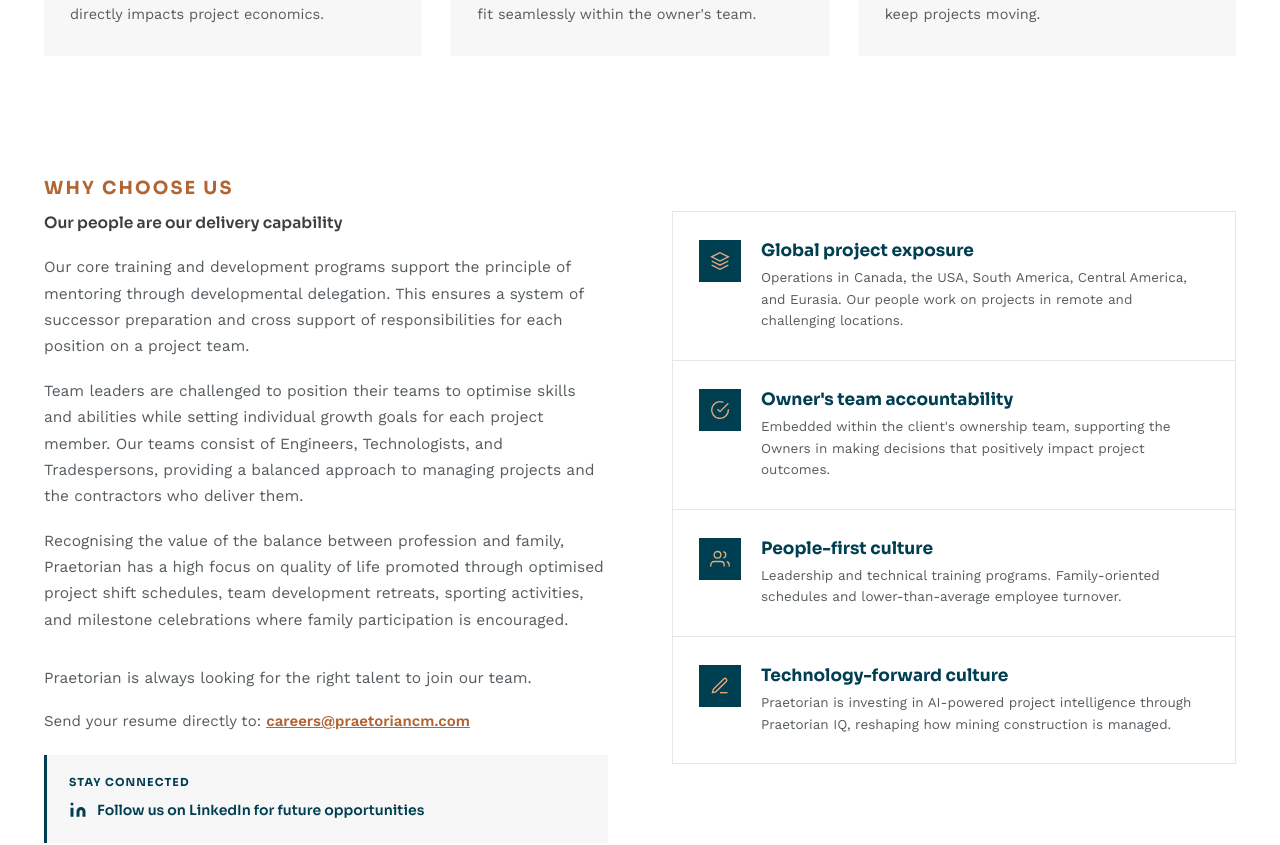
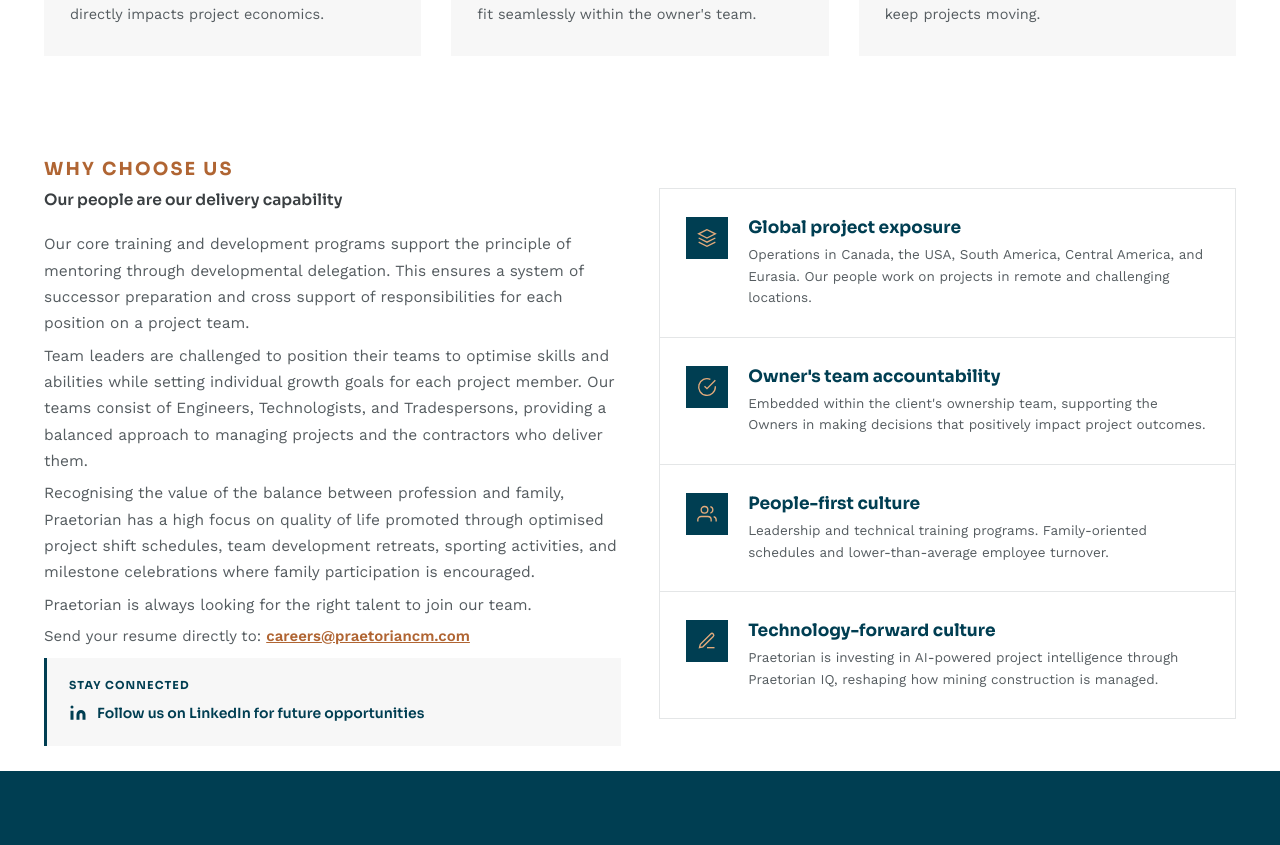
Before and after one commit to PCMGlobal/Praetorian-CM-Website, a Next.js app: page /about in a window 1280 px wide. Shown: the part 2681-3526 px from the top of the page. Built offline with nearby package versions, Linux system fonts and the light colour scheme; no server answers.

Commit message:
About: tighten careers section spacing, reduce paragraph margins

```diff
--- a/app/about/page.tsx
+++ b/app/about/page.tsx
@@ -269,18 +269,18 @@ export default async function AboutPage() {
               </div>
             </div>
           </section>
-      <section id="pcml-careers" style={{ padding: "clamp(28px,3.5vw,48px) 0", scrollMarginTop: "120px" }}>
+      <section id="pcml-careers" style={{ padding: "clamp(16px,2vw,28px) 0", scrollMarginTop: "120px" }}>
         <div style={{ maxWidth: "1400px", margin: "0 auto", padding: "0 clamp(16px,4vw,44px)" }}>
-          <div data-reveal="" style={{ fontFamily: "var(--font-sora), sans-serif", fontWeight: "700", fontSize: "18px", letterSpacing: ".12em", textTransform: "uppercase", color: "#B06533", marginBottom: "12px" }}>{about.careers.eyebrow}</div>
-          <div style={{ display: "grid", gridTemplateColumns: "repeat(auto-fit,minmax(340px,1fr))", gap: "clamp(36px,5vw,72px)", alignItems: "start" }}>
+          <div data-reveal="" style={{ fontFamily: "var(--font-sora), sans-serif", fontWeight: "700", fontSize: "18px", letterSpacing: ".12em", textTransform: "uppercase", color: "#B06533", marginBottom: "8px" }}>{about.careers.eyebrow}</div>
+          <div style={{ display: "grid", gridTemplateColumns: "repeat(auto-fit,minmax(340px,1fr))", gap: "clamp(24px,3vw,44px)", alignItems: "start" }}>
             <div>
               <p data-reveal="" style={{ fontFamily: "var(--font-sora), sans-serif", fontWeight: "600", fontSize: "15.5px", margin: "0 0 20px", color: "#3a3f42", lineHeight: "1.5" }}>{about.careers.heading}</p>
-              <p style={{ fontSize: "15.5px", lineHeight: "1.7", color: "#555c60", margin: "0 0 18px" }}>{about.careers.paragraph1}</p>
-              <p style={{ fontSize: "15.5px", lineHeight: "1.7", color: "#555c60", margin: "0 0 18px" }}>{about.careers.paragraph2}</p>
-              <p style={{ fontSize: "15.5px", lineHeight: "1.7", color: "#555c60", margin: "0 0 32px" }}>{about.careers.paragraph3}</p>
-              <p style={{ fontSize: "15.5px", lineHeight: "1.7", color: "#555c60", margin: "0 0 18px" }}>{about.careers.paragraph4}</p>
-              <p style={{ fontSize: "15px", lineHeight: "1.7", color: "#555c60", margin: "0 0 8px" }}>{about.careers.resumeIntro} <a href="mailto:careers@praetoriancm.com" style={{ color: "#B06533", fontWeight: "600" }}>careers@praetoriancm.com</a></p>
-              <div style={{ marginTop: "20px", padding: "20px 22px", background: "#f7f7f7", borderLeft: "3px solid #003E52" }}>
+              <p style={{ fontSize: "15.5px", lineHeight: "1.7", color: "#555c60", margin: "0 0 6px" }}>{about.careers.paragraph1}</p>
+              <p style={{ fontSize: "15.5px", lineHeight: "1.7", color: "#555c60", margin: "0 0 6px" }}>{about.careers.paragraph2}</p>
+              <p style={{ fontSize: "15.5px", lineHeight: "1.7", color: "#555c60", margin: "0 0 6px" }}>{about.careers.paragraph3}</p>
+              <p style={{ fontSize: "15.5px", lineHeight: "1.7", color: "#555c60", margin: "0 0 6px" }}>{about.careers.paragraph4}</p>
+              <p style={{ fontSize: "15px", lineHeight: "1.7", color: "#555c60", margin: "0 0 6px" }}>{about.careers.resumeIntro} <a href="mailto:careers@praetoriancm.com" style={{ color: "#B06533", fontWeight: "600" }}>careers@praetoriancm.com</a></p>
+              <div style={{ marginTop: "8px", padding: "20px 22px", background: "#f7f7f7", borderLeft: "3px solid #003E52" }}>
                 <div style={{ fontFamily: "var(--font-sora), sans-serif", fontWeight: "700", fontSize: "11px", color: "#003E52", marginBottom: "12px", letterSpacing: ".1em", textTransform: "uppercase" }}>{about.careers.stayConnectedLabel}</div>
                 <a href="https://www.linkedin.com/company/praetorian-construction-management/" target="_blank" rel="noopener noreferrer" style={{ display: "inline-flex", alignItems: "center", gap: "10px", color: "#003E52", textDecoration: "none", fontFamily: "var(--font-sora), sans-serif", fontWeight: "600", fontSize: "14px" }}>
                   <svg width="18" height="18" viewBox="0 0 24 24" fill="#003E52"><path d="M16 8a6 6 0 0 1 6 6v7h-4v-7a2 2 0 0 0-2-2 2 2 0 0 0-2 2v7h-4v-7a6 6 0 0 1 6-6z"></path><rect x="2" y="9" width="4" height="12"></rect><circle cx="4" cy="4" r="2"></circle></svg>
```
